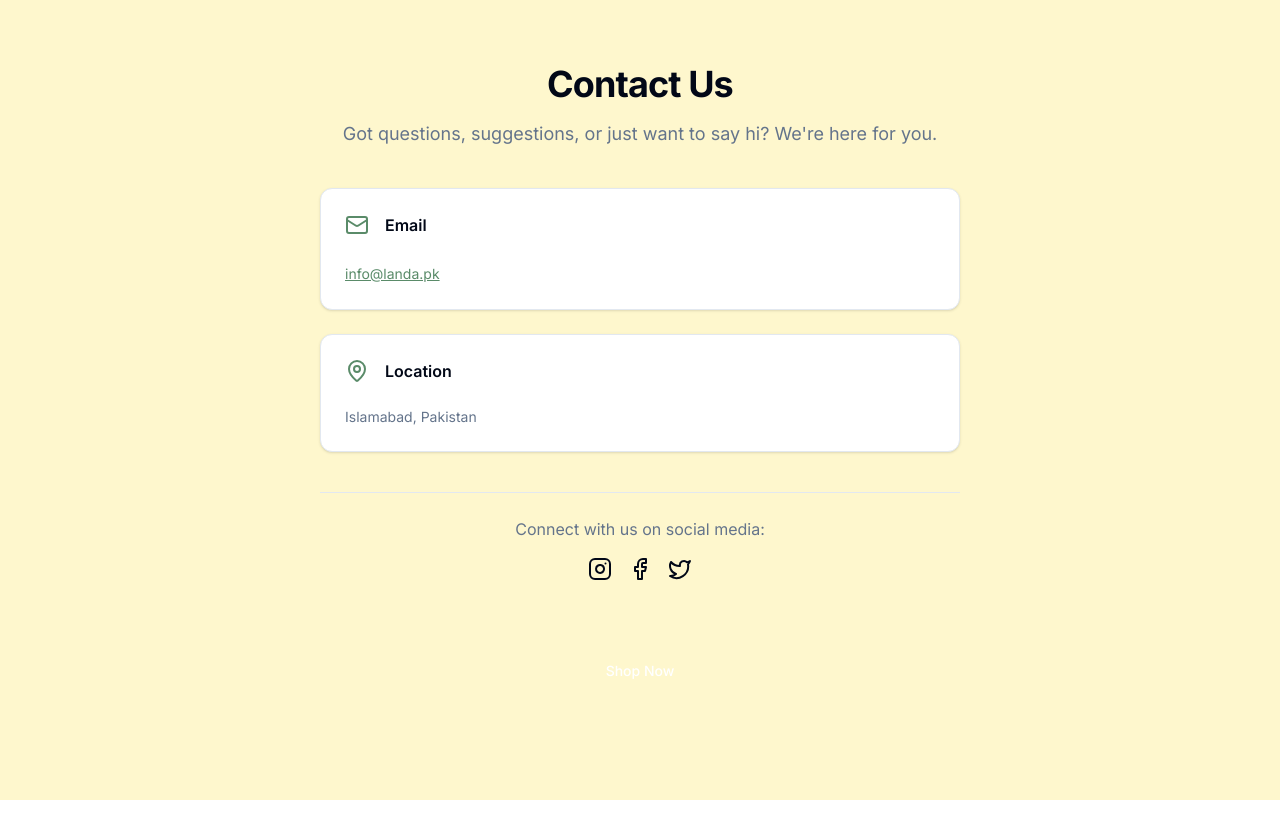
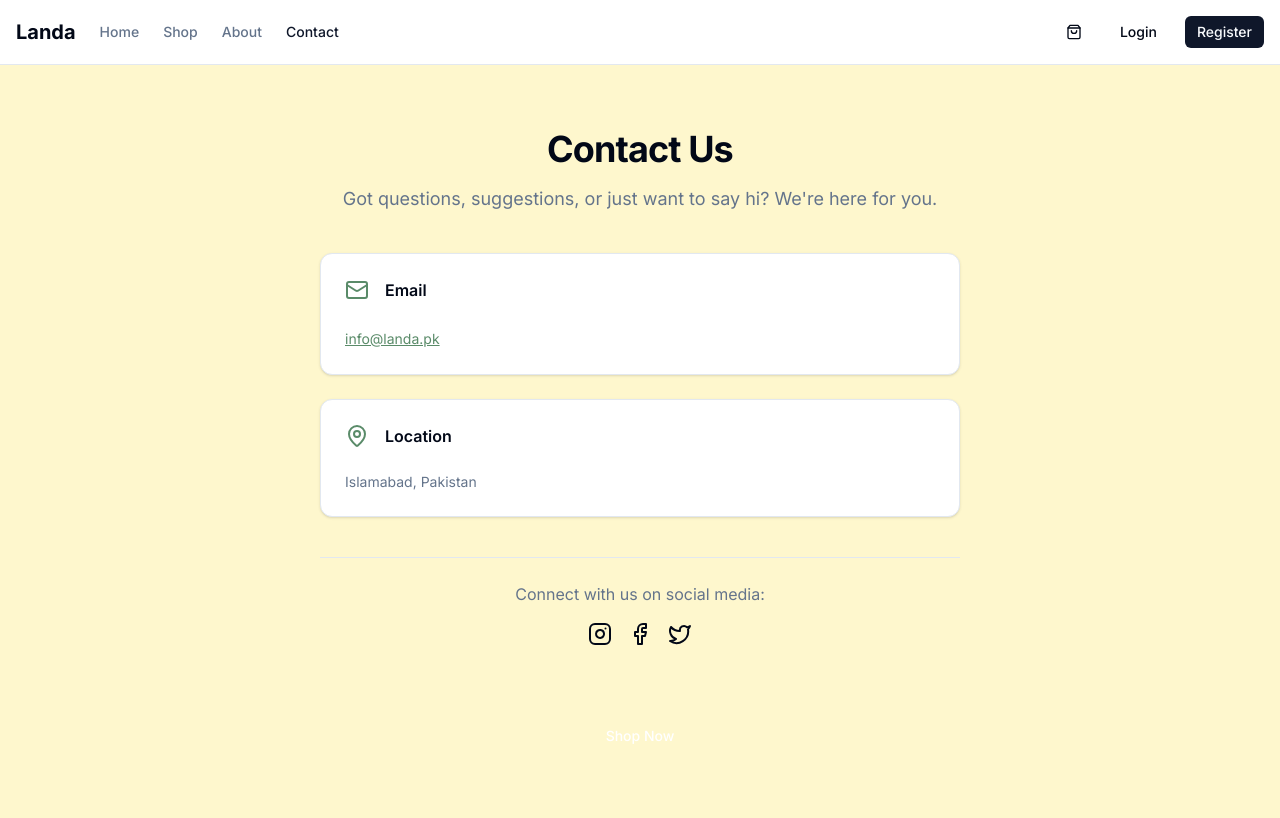
Before and after one commit to Txbish/landa.pk, a Next.js app in the folder landa.pk/: page /contact in a window 1280 px wide. Built offline with nearby package versions, Linux system fonts and the light colour scheme; no server answers.

Commit message:
Add Navbar component to About and Contact pages for consistent navigation

```diff
--- a/landa.pk/src/app/about/page.tsx
+++ b/landa.pk/src/app/about/page.tsx
@@ -7,10 +7,12 @@ import { Button } from "@/components/ui/button";
 import { Card, CardContent, CardHeader } from "@/components/ui/card";
 import { Separator } from "@/components/ui/separator";
 import { MissionStatement } from "@/components/animatedmission";
+import Navbar from "@/components/Navbar";
 
 export default function AboutPage() {
   return (
     <div className="bg-landa-cream min-h-screen w-full">
+      <Navbar />
       <main className="max-w-3xl mx-auto px-6 py-16 space-y-12">
         {/* Logo + Heading */}
         <div className="flex flex-col items-center text-center gap-6">
--- a/landa.pk/src/app/contact/page.tsx
+++ b/landa.pk/src/app/contact/page.tsx
@@ -5,10 +5,12 @@ import { Mail, MapPin, Instagram, Facebook, Twitter } from "lucide-react";
 import { Card, CardContent, CardHeader, CardTitle } from "@/components/ui/card";
 import { Button } from "@/components/ui/button";
 import { Separator } from "@/components/ui/separator";
+import Navbar from "@/components/Navbar";
 
 export default function ContactPage() {
   return (
     <div className="bg-landa-cream min-h-screen w-full">
+      <Navbar />
       <main className="max-w-2xl mx-auto px-4 py-16 space-y-10">
         <div className="text-center space-y-4">
           <h1 className="text-4xl font-bold tracking-tight">Contact Us</h1>
```
